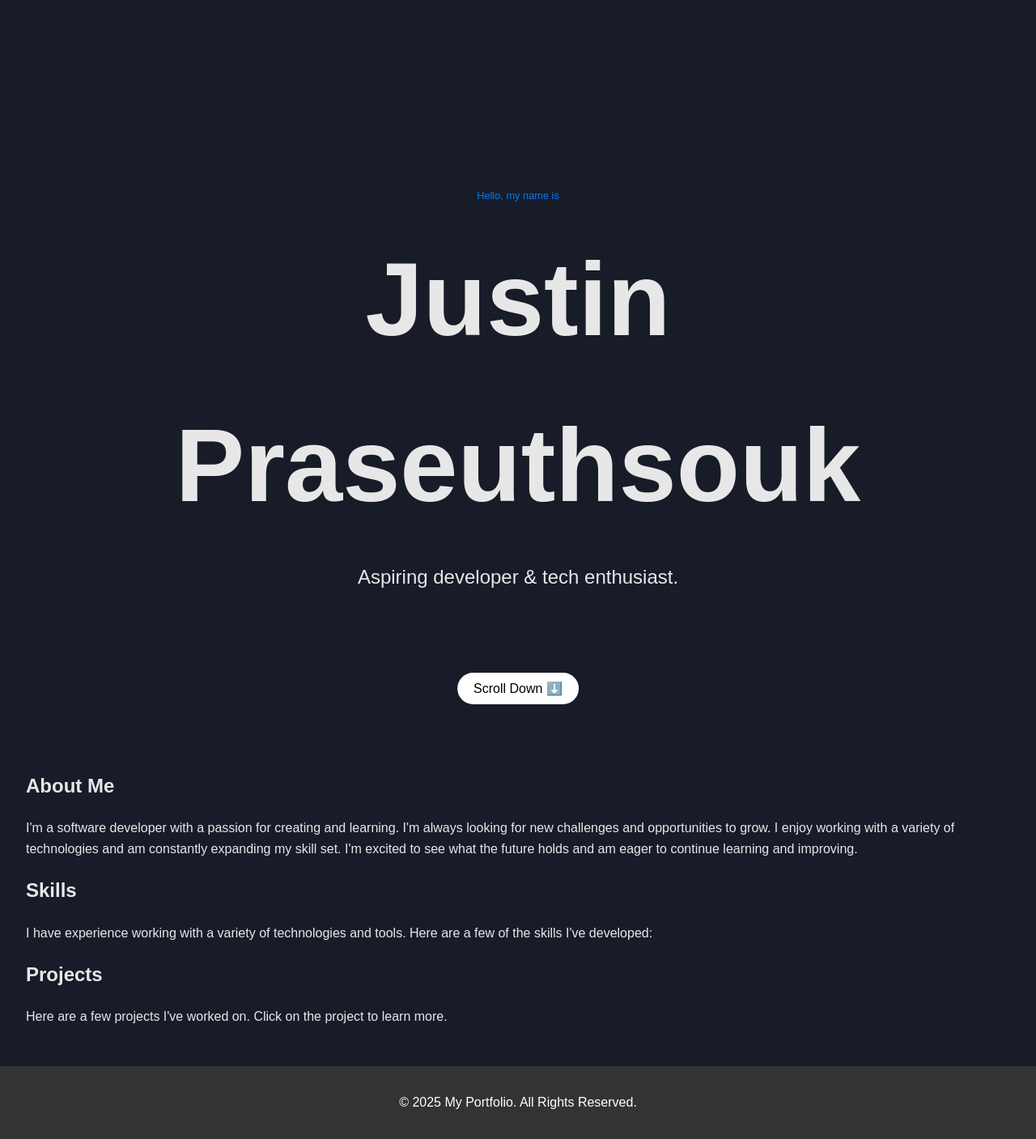
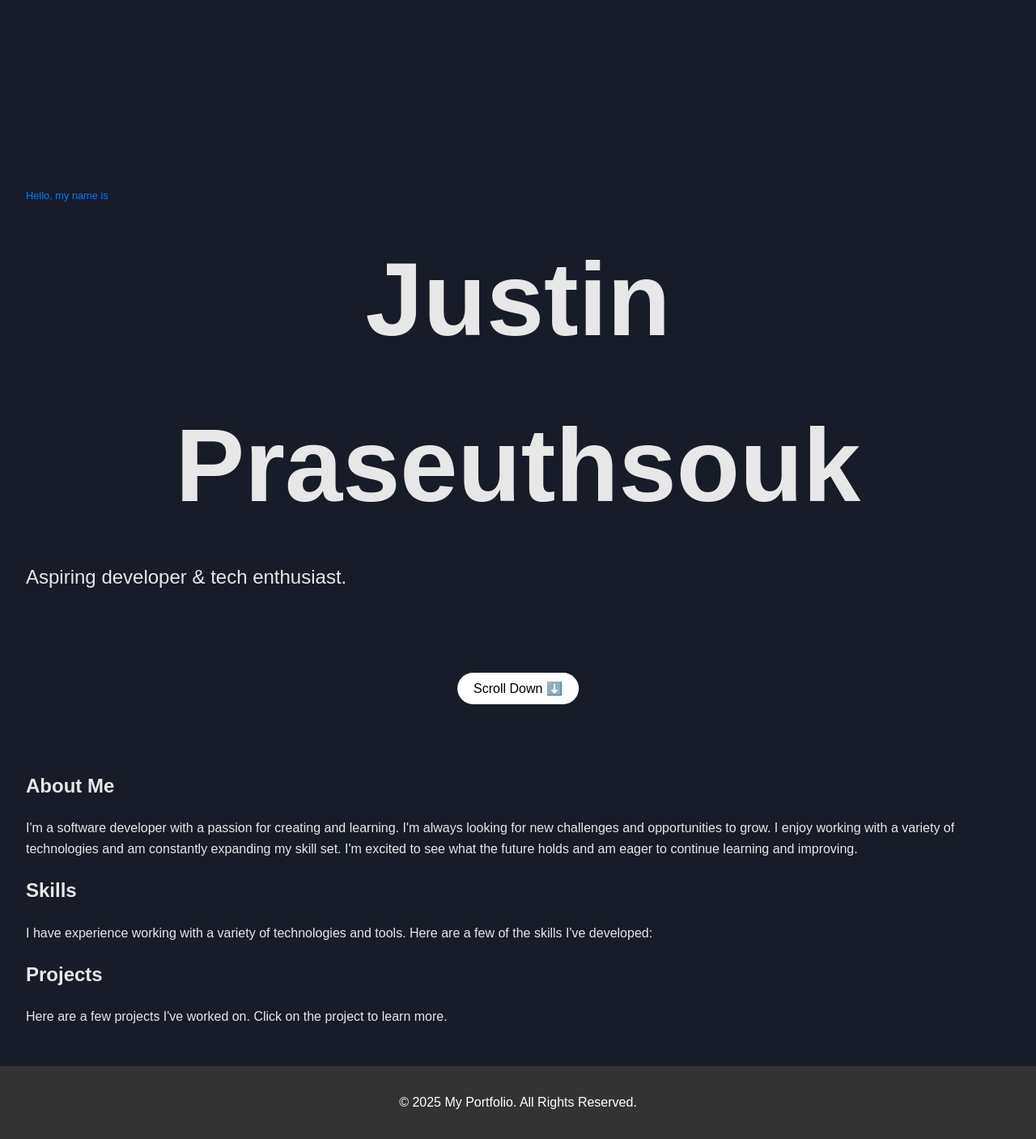
Before and after one commit to JustinPras/Justin-Praseuthsouk.github.io, a Jekyll site: the page built from index.html, in a window 1280 px wide. Shown: the whole page at 81% size. Built offline with Jekyll 4.4.1, drawn with Linux system fonts in a browser that asks for light colours.

Commit message:
aligned intro text to the left

```diff
--- a/css/intro.css
+++ b/css/intro.css
@@ -3,8 +3,8 @@
     height: 100vh;              /* Full viewport height */
     display: flex;
     flex-direction: column;     /* Stacks content vertically */
-    justify-content: center;   /* Centers content vertically */
-    align-items: center;       /* Centers content horizontally */
+    justify-content: center;   /* Aligns content vertically */
+    align-items: flex-start;       /* Aligns content horizontally */
     text-align: center;
     gap: 1rem;
 }
```
